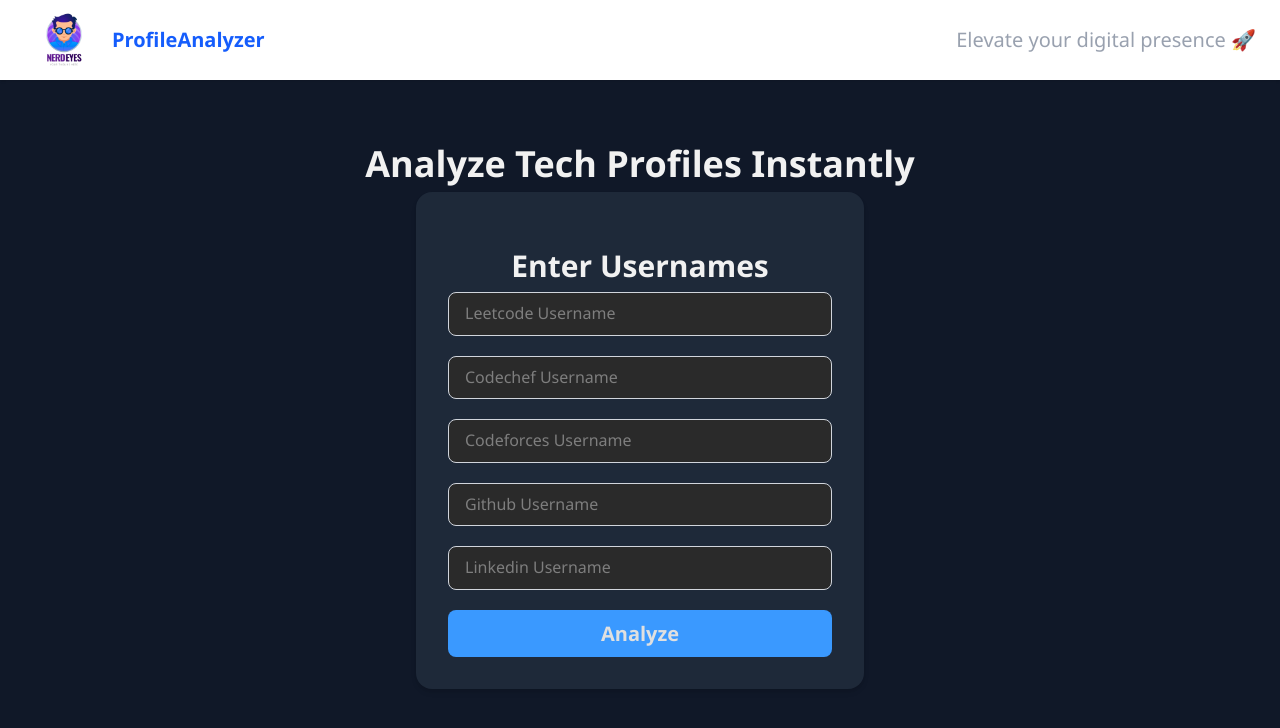
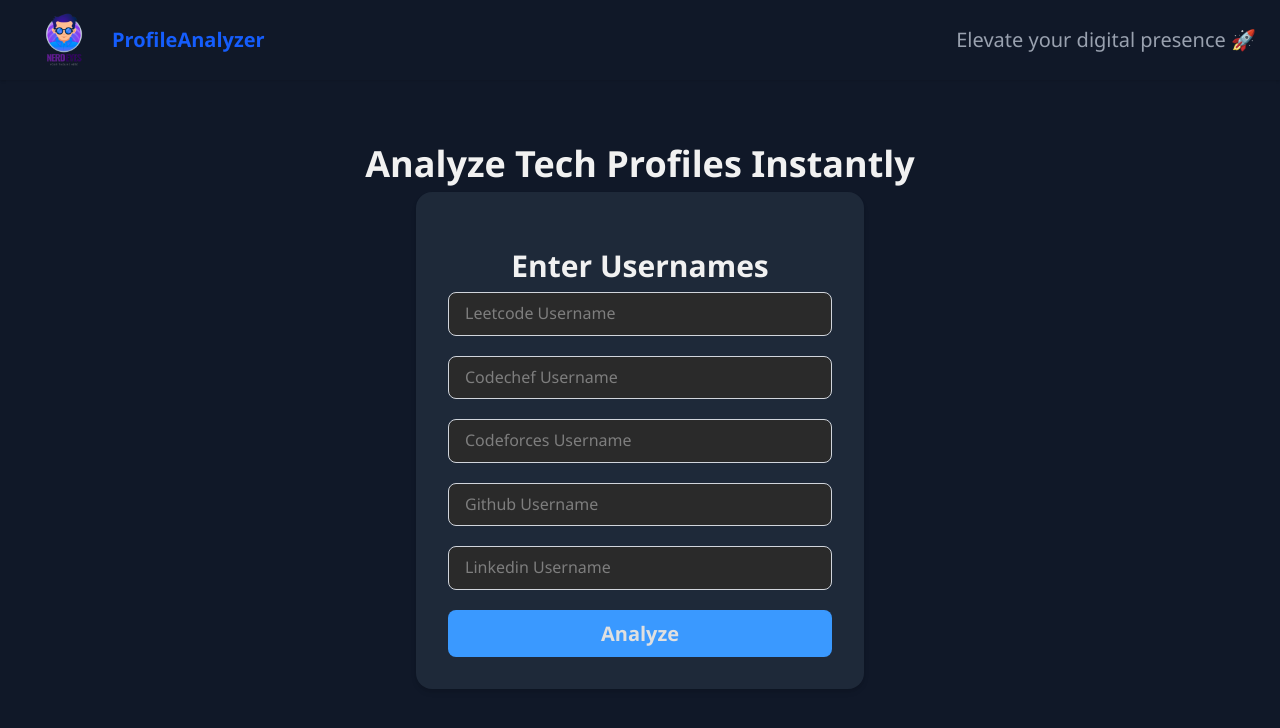
Before and after one commit to Divyanshu11010/DevHeat, a React (Vite) app in the folder client/: page /analyze in a window 1280 px wide. Shown: the top 728 px of the page. Built offline with nearby package versions, Linux system fonts and the light colour scheme; no server answers.

Commit message:
dark made

```diff
--- a/client/src/pages/Home.jsx
+++ b/client/src/pages/Home.jsx
@@ -50,7 +50,7 @@
         <div className="min-h-screen bg-gray-900 text-white">
             {loading && <Loader />}
 
-            <header className="flex items-center justify-between px-6 shadow bg-white">
+            <header className="flex items-center justify-between px-6 shadow">
                 <Link to="/" className="flex items-center space-x-2">
                     <img
                         src={logo}
```
